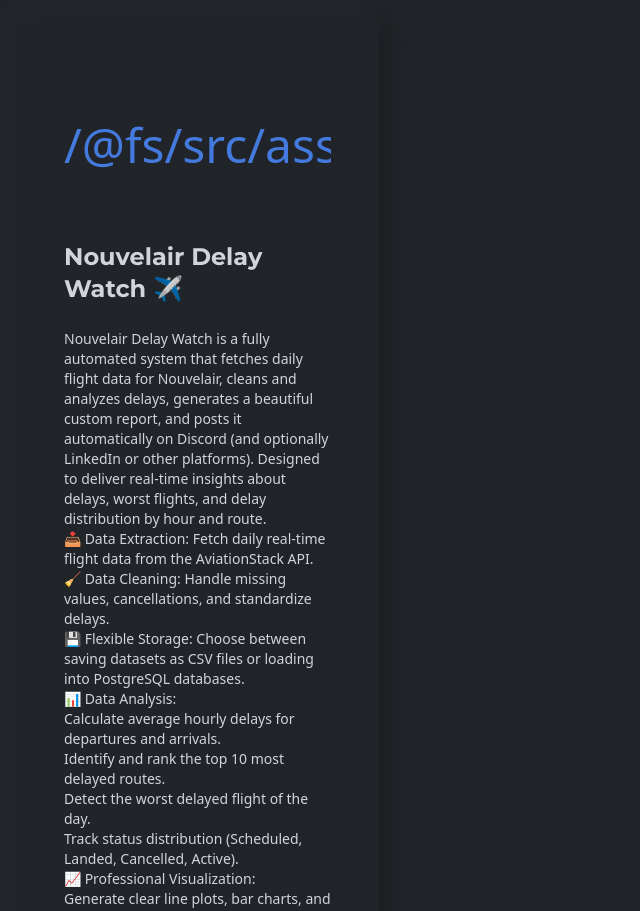
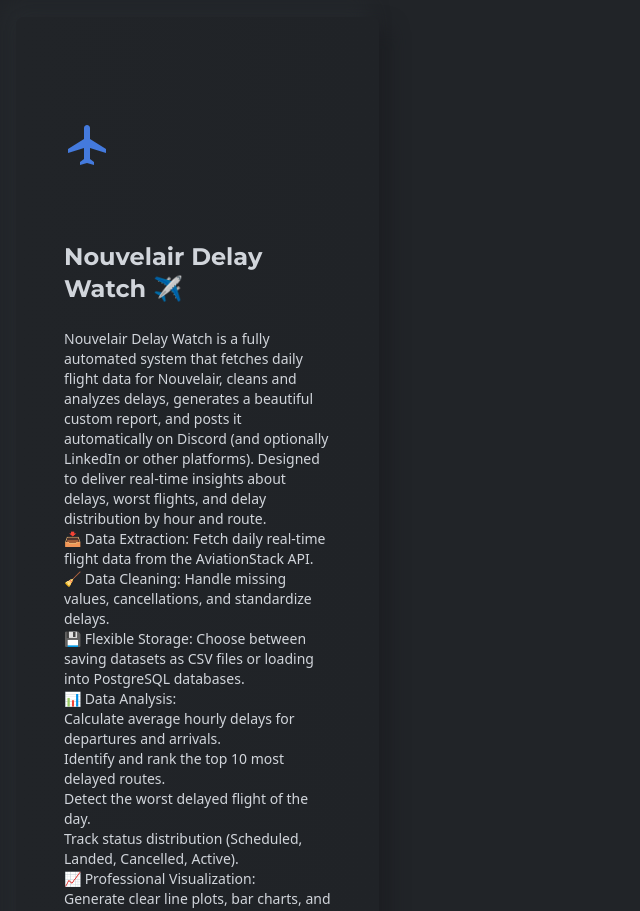
Before and after one commit to AmirAmemi/Portfolio, a React (Create React App) app: page / in a window 1280 px wide. Shown: the part 1100-2011 px from the top of the page, without its empty margins (0-640 px from the left). Built offline with nearby package versions, Linux system fonts and the light colour scheme.

Commit message:
Update data.js

```diff
--- a/src/data/data.js
+++ b/src/data/data.js
@@ -19,9 +19,11 @@
   export const featuresData = [
     {
       id: 1,
-      icon: flight ,
+      icon: <MdFlight />,
       title: "Nouvelair Delay Watch ✈️",
       des: `Nouvelair Delay Watch is a fully automated system that fetches daily flight data for Nouvelair, cleans and analyzes delays, generates a beautiful custom report, and posts it automatically on Discord (and optionally LinkedIn or other platforms). Designed to deliver real-time insights about delays, worst flights, and delay distribution by hour and route.\n\n
+      \n
+      \n
   📥 Data Extraction: Fetch daily real-time flight data from the AviationStack API.\n
   🧹 Data Cleaning: Handle missing values, cancellations, and standardize delays.\n
   💾 Flexible Storage: Choose between saving datasets as CSV files or loading into PostgreSQL databases.\n
```
